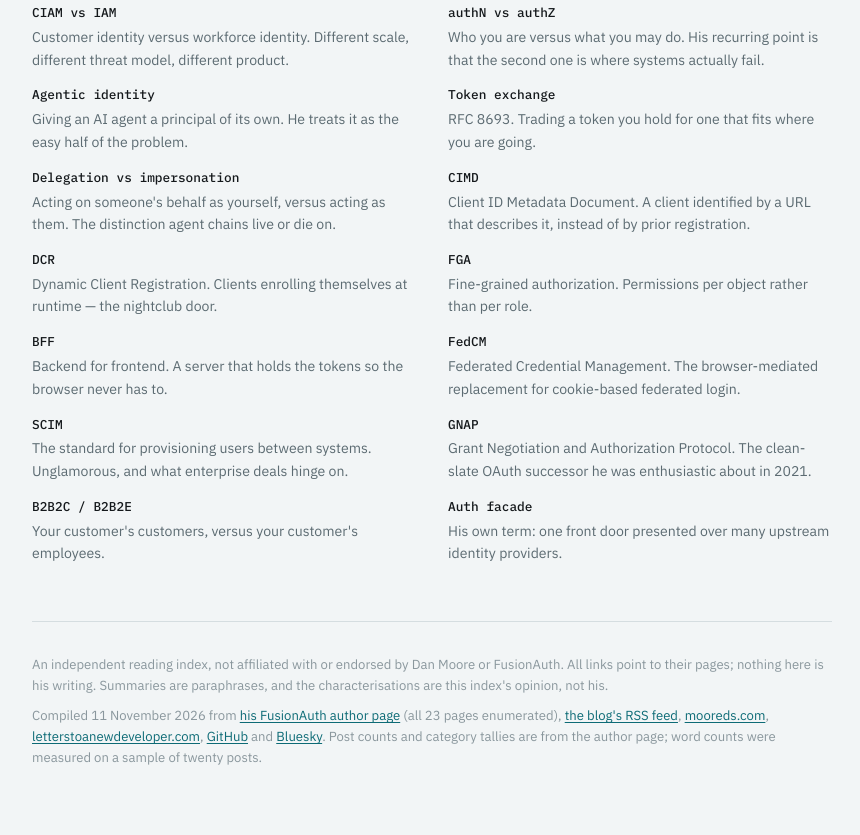
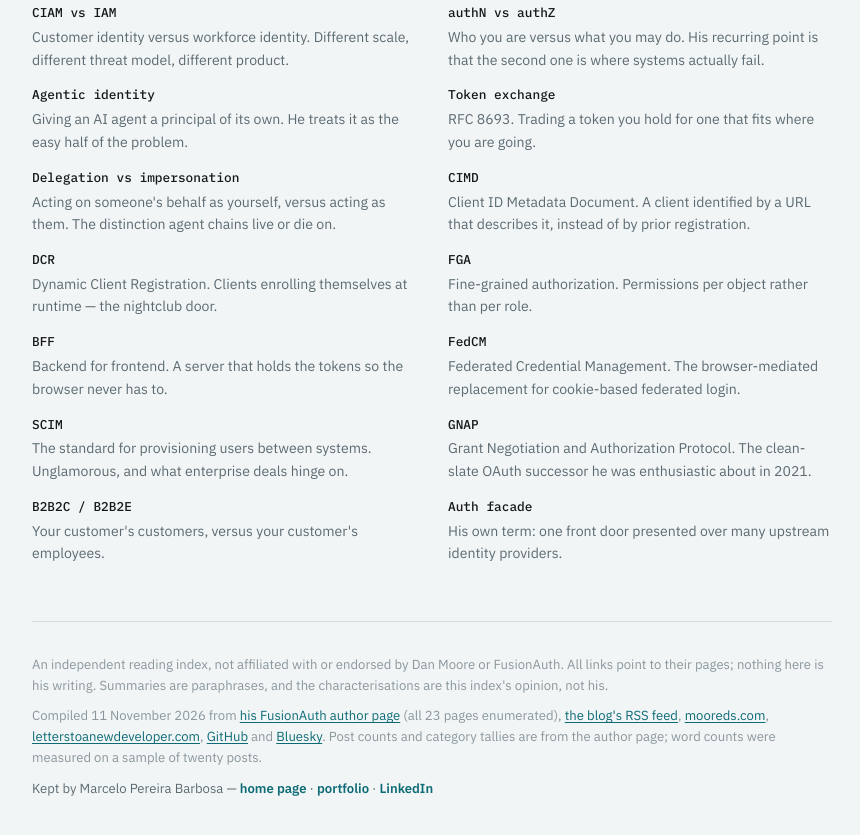
Before and after one commit to mpbarbosa/updating, a plain HTML site: page docs/dan-moore.html in a window 1280 px wide. Shown: the part 7454-8289 px from the top of the page, without its empty margins (208-1068 px from the left). Drawn offline with Linux system fonts and the light colour scheme.

Commit message:
Carry the keeper links onto the two source index pages
Finishes what the home page and All sources started: every page on the
site now says who keeps it, so the footer reads the same wherever you
land.

Markup only. These two pages already load style.css, which carries the
footer .me rules, and no CACHE_VERSION bump is needed because documents
are served network-first.

Co-Authored-By: Claude Opus 5 <noreply@anthropic.com>

```diff
--- a/docs/dan-moore.html
+++ b/docs/dan-moore.html
@@ -326,6 +326,10 @@
   <footer>
     <p>An independent reading index, not affiliated with or endorsed by Dan Moore or FusionAuth. All links point to their pages; nothing here is his writing. Summaries are paraphrases, and the characterisations are this index's opinion, not his.</p>
     <p>Compiled 11 November 2026 from <a href="https://fusionauth.io/blog/author/dan-moore/">his FusionAuth author page</a> (all 23 pages enumerated), <a href="https://fusionauth.io/blog/feed.xml">the blog's RSS feed</a>, <a href="https://www.mooreds.com/wordpress/">mooreds.com</a>, <a href="https://letterstoanewdeveloper.com/">letterstoanewdeveloper.com</a>, <a href="https://github.com/mooreds">GitHub</a> and <a href="https://bsky.app/profile/mooreds.com">Bluesky</a>. Post counts and category tallies are from the author page; word counts were measured on a sample of twenty posts.</p>
+    <p class="me">Kept by Marcelo Pereira Barbosa &mdash;
+      <a href="https://www.mpbarbosa.com" rel="me">home page</a> &middot;
+      <a href="https://github.com/mpbarbosa" rel="me">portfolio</a> &middot;
+      <a href="https://www.linkedin.com/in/mpbarbosa" rel="me noopener">LinkedIn</a></p>
   </footer>
 </div>
 
```
Also changed, not shown: docs/karpathy.html (+4 -0 lines).
